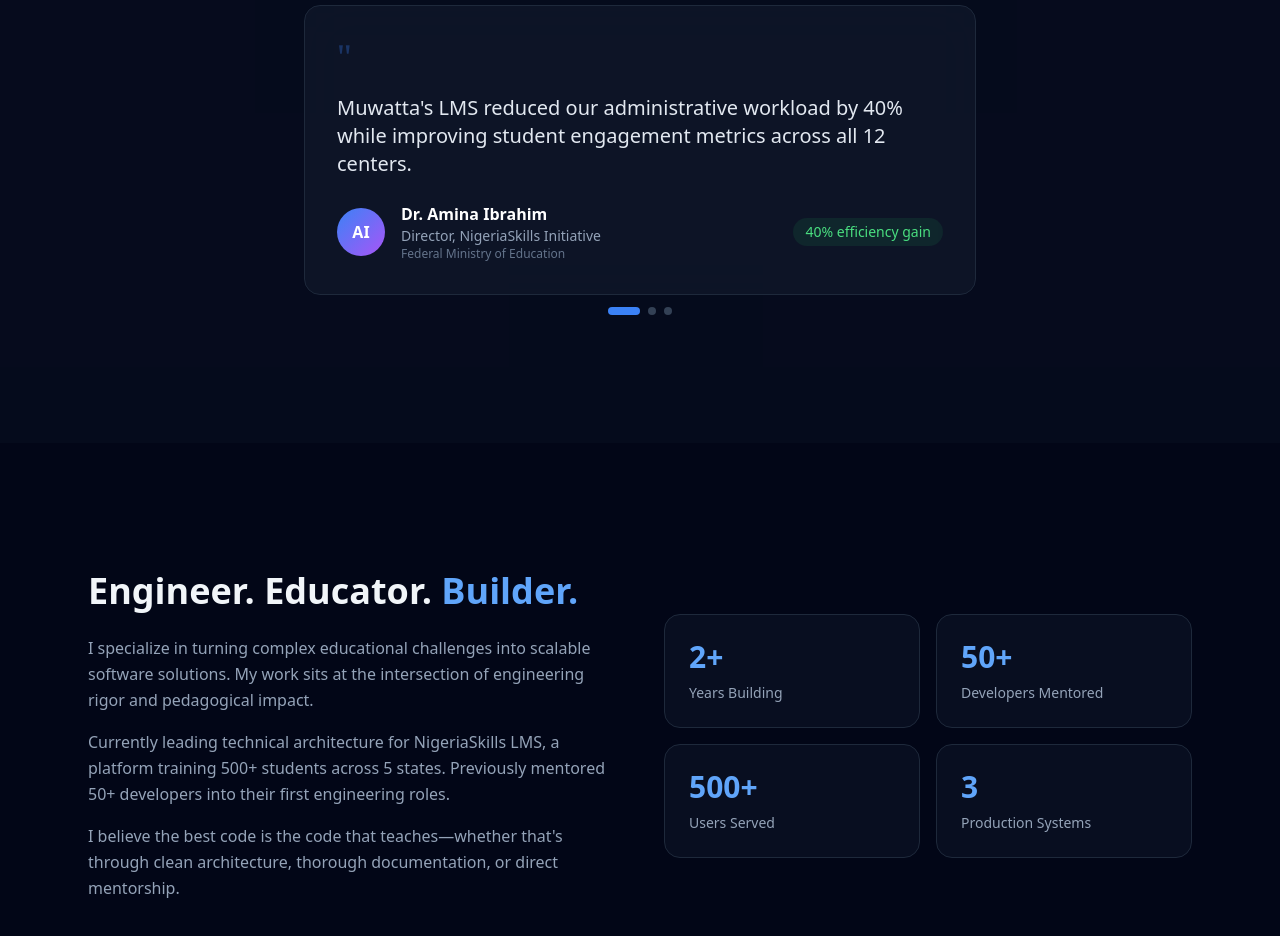
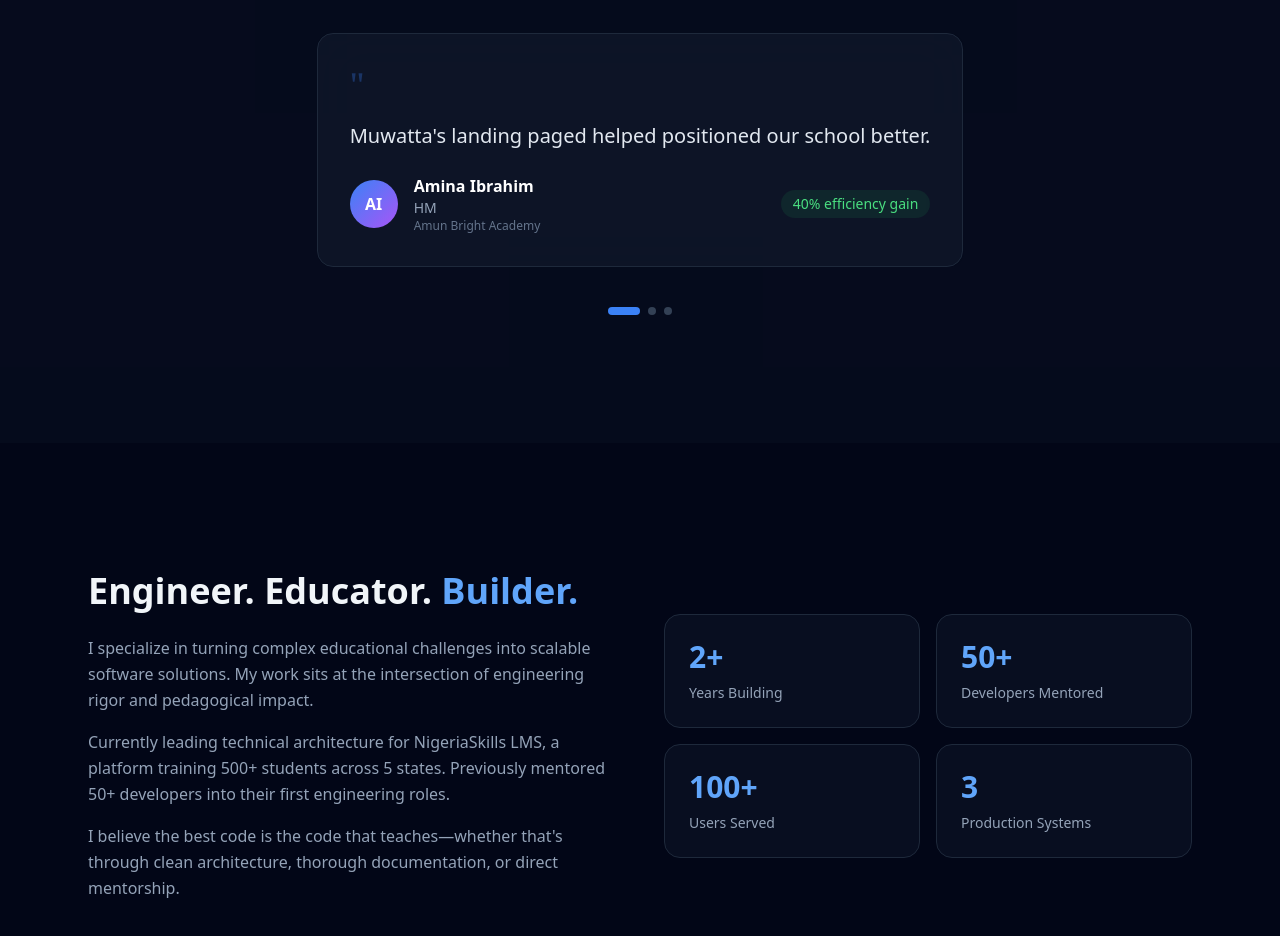
Before and after one commit to Muwatta/my-portfolio, a React (Vite) app: page / in a window 1280 px wide. Shown: the part 4460-5396 px from the top of the page. Built offline with nearby package versions, Linux system fonts and the light colour scheme.

Commit message:
Added more features

```diff
--- a/src/data/testimonials.js
+++ b/src/data/testimonials.js
@@ -2,30 +2,30 @@
   {
     id: 1,
     quote:
-      "Muwatta's LMS reduced our administrative workload by 40% while improving student engagement metrics across all 12 centers.",
-    author: "Dr. Amina Ibrahim",
-    role: "Director, NigeriaSkills Initiative",
-    organization: "Federal Ministry of Education",
+      "Muwatta's landing paged helped positioned our school better.",
+    author: "Amina Ibrahim",
+    role: "HM",
+    organization: "Amun Bright Academy",
     avatar: "AI",
     outcome: "40% efficiency gain",
   },
   {
     id: 2,
     quote:
-      "The quiz platform he built handled 500+ concurrent users without a hitch. His system design thinking is exceptional.",
+      "The quiz platform he built handled 50+ concurrent users without a hitch. His system design thinking is exceptional.",
     author: "James Okonkwo",
     role: "CTO",
     organization: "TechBootcamp Lagos",
     avatar: "JO",
-    outcome: "500+ concurrent users",
+    outcome: "50+ concurrent users",
   },
   {
     id: 3,
     quote:
       "From zero programming knowledge to my first developer job in 6 months. His teaching method bridges theory and practice.",
     author: "Fatima Abdullahi",
-    role: "Junior Developer",
-    organization: "Former Student, now at Flutterwave",
+    role: "Arduino Developer",
+    organization: "Former Student, now freelancing",
     avatar: "FA",
     outcome: "Career transition",
   },
--- a/src/features/home/sections/AboutSummary.jsx
+++ b/src/features/home/sections/AboutSummary.jsx
@@ -55,7 +55,7 @@
               <div className="text-slate-400 text-sm">Developers Mentored</div>
             </div>
             <div className="p-6 rounded-2xl bg-slate-900/50 border border-slate-800">
-              <div className="text-3xl font-bold text-blue-400 mb-2">500+</div>
+              <div className="text-3xl font-bold text-blue-400 mb-2">100+</div>
               <div className="text-slate-400 text-sm">Users Served</div>
             </div>
             <div className="p-6 rounded-2xl bg-slate-900/50 border border-slate-800">
```
